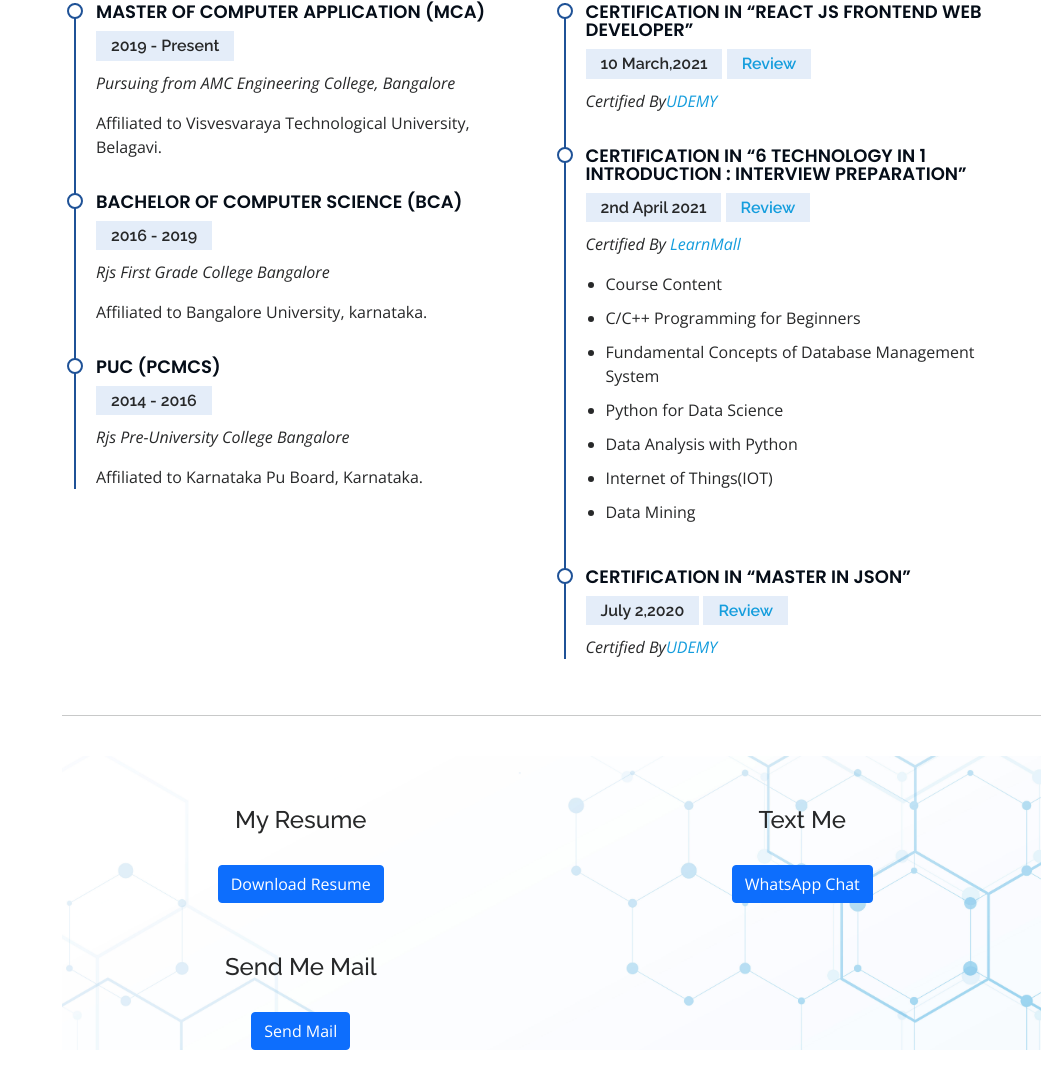
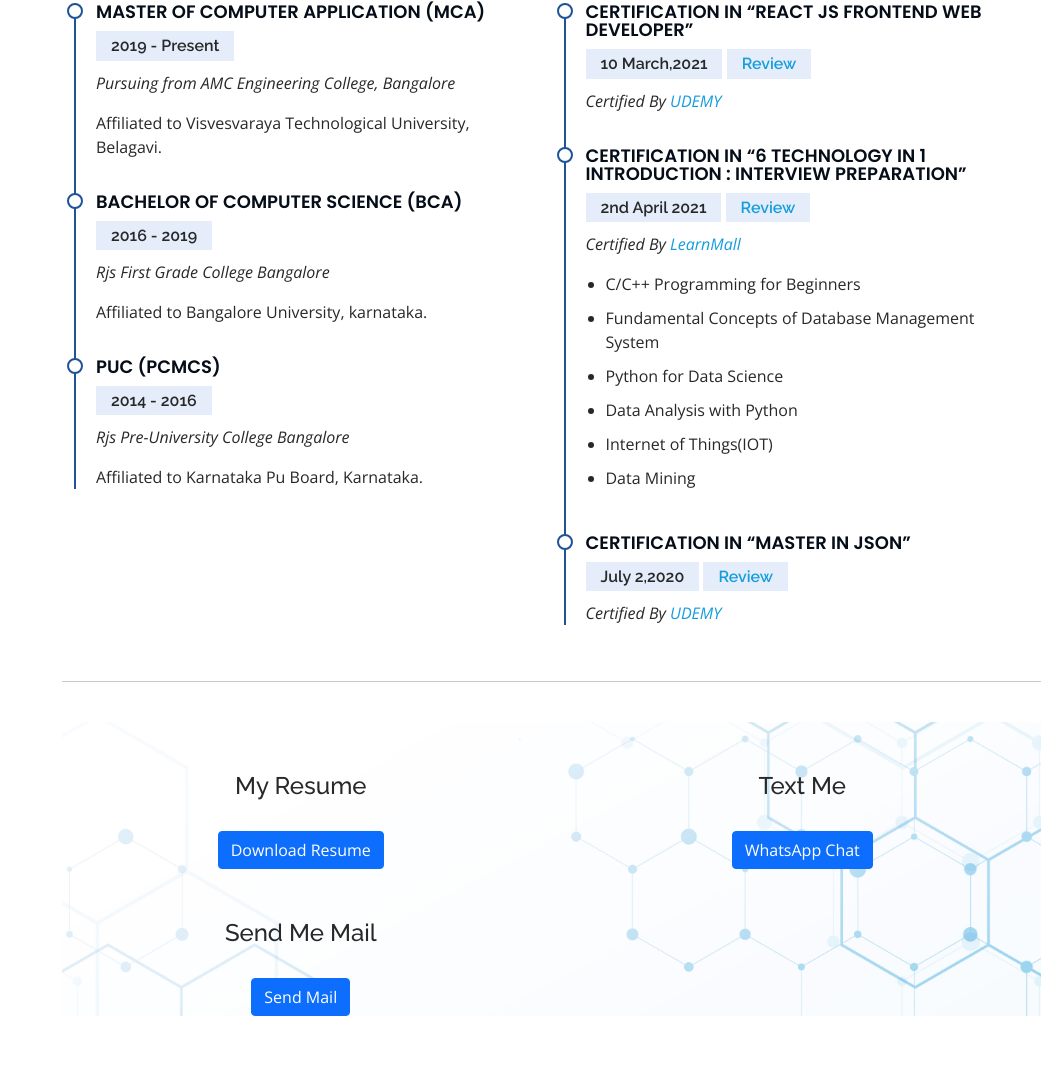
Before and after one commit to dheerajsingh0/dj_profile, a plain HTML site: page index.html in a window 1280 px wide. Shown: the part 4601-5670 px from the top of the page, without its empty margins (238-1280 px from the left). Drawn offline with nearby package versions, Linux system fonts and the light colour scheme; files whose address does not match are found by name.

Commit message:
Update index.html

```diff
--- a/index.html
+++ b/index.html
@@ -385,7 +385,7 @@
               <h5>
                 <a href="https://drive.google.com/file/d/1IYxdXjDJnD2917XmTaHVo3QTI0I4U3I_/view?usp=sharing" target="_blank" rel="noopener noreferrer">Review</a>
               </h5>
-              <p><em>Certified By<a href="https://www.udemy.com/share/101rkIBkASc1xaTHg=/" target="_blank" rel="noopener noreferrer">UDEMY </a></em></p>
+              <p><em>Certified By <a href="https://www.udemy.com/share/101rkIBkASc1xaTHg=/" target="_blank" rel="noopener noreferrer">  UDEMY </a></em></p>
                <!--<ul>
                 <li></li>
 
@@ -399,7 +399,7 @@
               </h5>
               <p><em> Certified By <a href="https://www.learnmall.in/" target="_blank" rel="noopener noreferrer">LearnMall</a></em></p>
                <ul>
-                <li>Course Content</li>
+
                 <li>C/C++ Programming for Beginners</li>
                  <li>Fundamental Concepts of Database Management System</li>
                  <li>Python for Data Science</li>
@@ -415,7 +415,7 @@
               <h5>
                 <a href="https://drive.google.com/file/d/1PFGQAUlQNDm4MxMpVmBimg_vwJQNKoCU/view?usp=sharing" target="_blank" rel="noopener noreferrer">Review</a>
               </h5>
-              <p><em>Certified By<a href="https://www.udemy.com/share/101IcgBkASc1xaTHg=/" target="_blank" rel="noopener noreferrer">UDEMY </a></em></p>
+              <p><em>Certified By <a href="https://www.udemy.com/share/101IcgBkASc1xaTHg=/" target="_blank" rel="noopener noreferrer"> UDEMY </a></em></p>
               <!--<ul>
                 <li></li>
 
```
